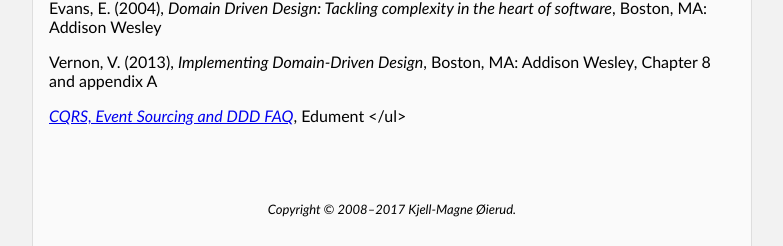
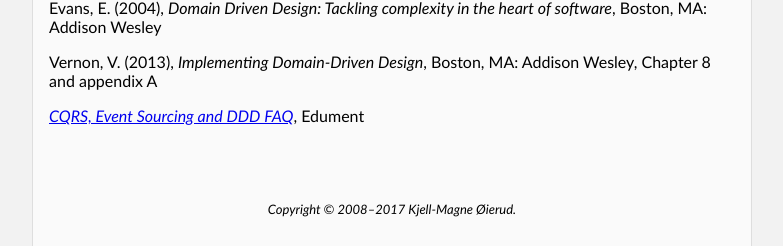
Before and after one commit to kjellm/kjellm.github.com, a Jekyll site: the page built from event.markdown, in a window 1280 px wide and 900 px high, scrolled down 2356 px. Shown: the part 654-900 px from the top of the window, without its empty margins (248-1031 px from the left). Built offline with Jekyll 4.4.1, drawn with Linux system fonts in a browser that asks for light colours.

Commit message:
Update event draft

```diff
--- a/event.markdown
+++ b/event.markdown
@@ -124,9 +124,12 @@
   <li>
     Evans, E. (2004), <em>Domain Driven Design: Tackling complexity in the heart of software</em>,
     Boston, MA: Addison Wesley
+  </li>
   <li>
     Vernon, V. (2013), <em>Implementing Domain-Driven Design</em>, Boston, MA: Addison Wesley,
     Chapter 8 and appendix A
+  </li>
   <li>
     <em><a href="http://cqrs.nu/Faq">CQRS, Event Sourcing and DDD FAQ</a></em>, Edument
+  </li>
 </ul>
```
